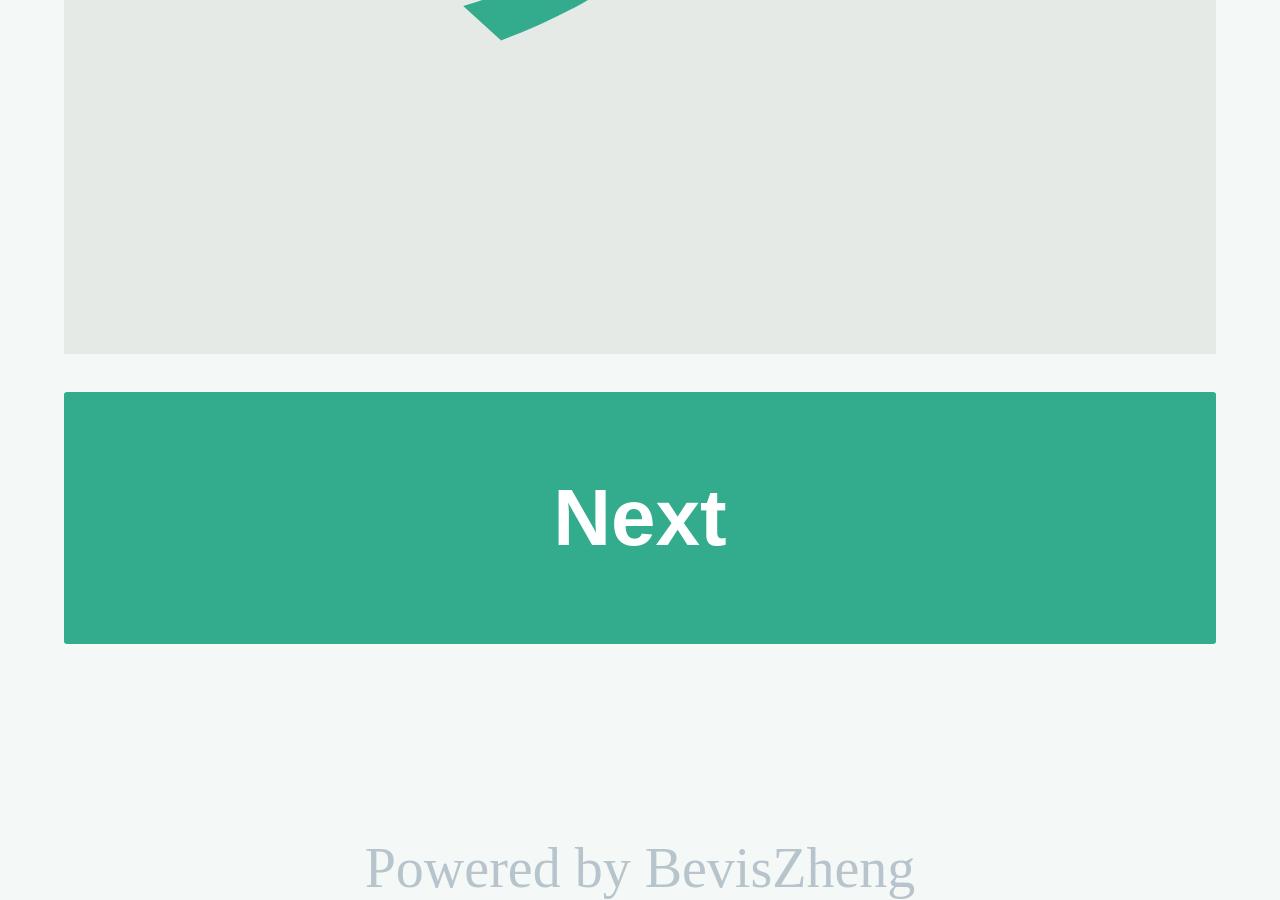
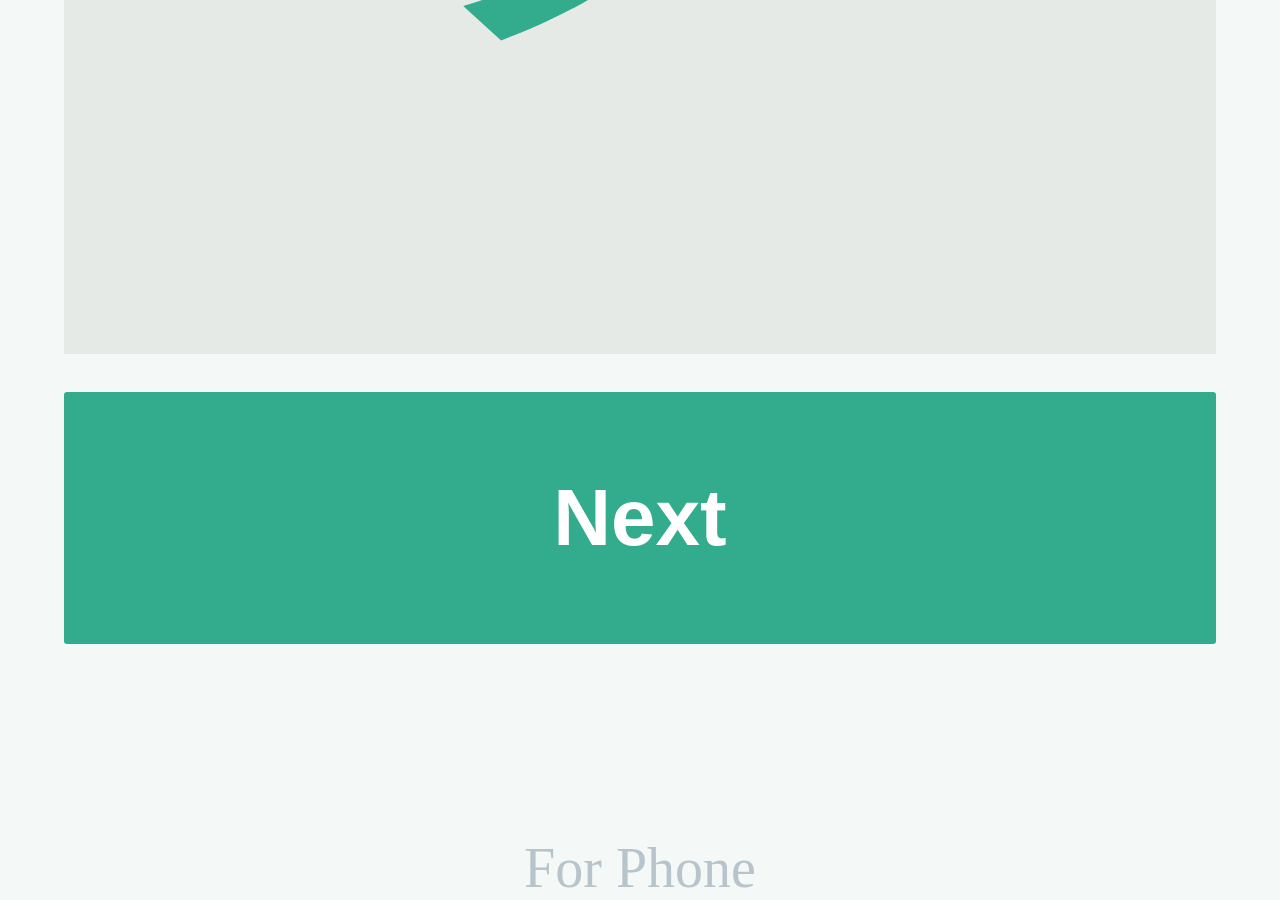
Before and after one commit to Baihe0303/baihe0303.github.io, a Jekyll site: the page _posts/2017-11-10-日语五十音图卡片.html, which Jekyll copies as it is, in a window 1280 px wide and 900 px high, scrolled down 894 px. Built offline with Jekyll 4.4.1, drawn with Linux system fonts in a browser that asks for light colours.

Commit message:
Update 2017-11-10-日语五十音图卡片.html

```diff
--- a/_posts/2017-11-10-日语五十音图卡片.html
+++ b/_posts/2017-11-10-日语五十音图卡片.html
@@ -50,7 +50,7 @@
 		</div>
 		<button class="btn btn-change">Next</button>
 	</div>
-	<p class="footer">Powered by BevisZheng</p>
+	<p class="footer">For Phone</p>
 	<script type="text/javascript">
 	(function(){
 		var page = {
```
